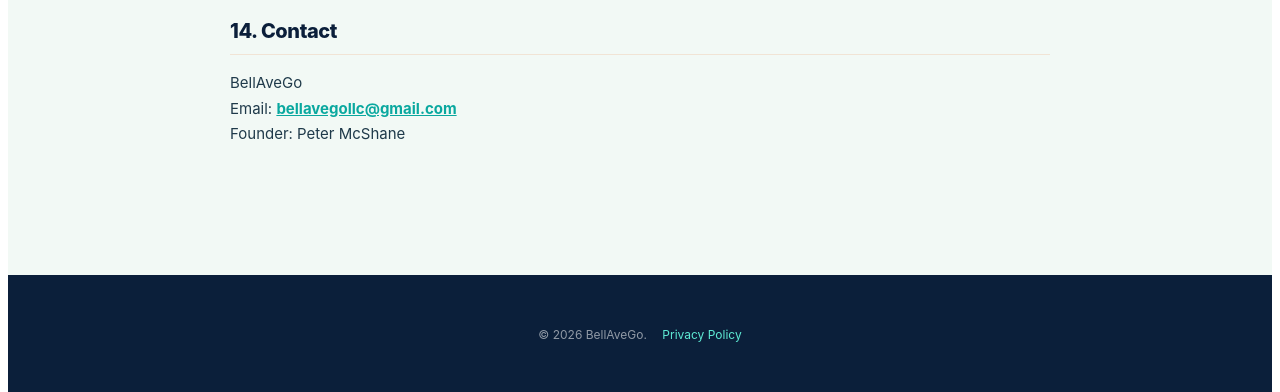
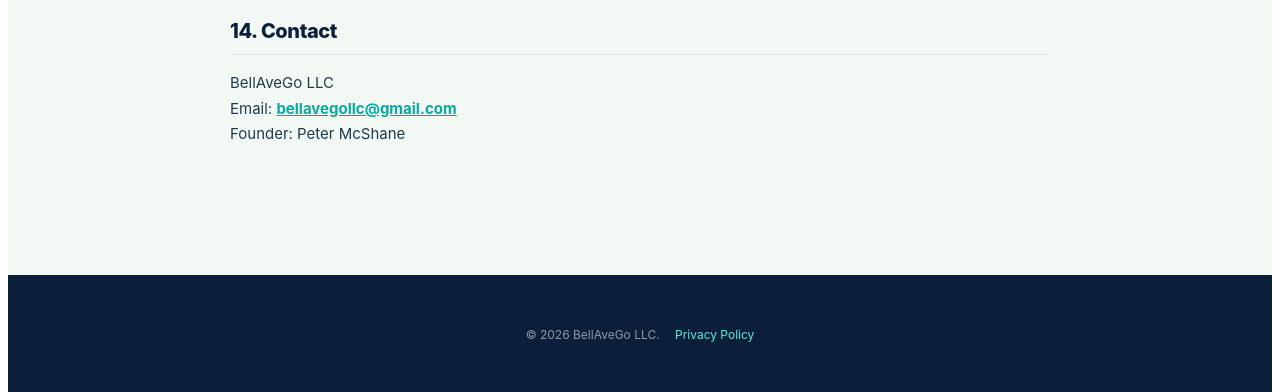
Before and after one commit to petermcshane0512-design/ringoco, a Next.js app: page /terms in a window 1280 px wide. Shown: the part 3592-3984 px from the top of the page. Built offline with nearby package versions, Linux system fonts and the light colour scheme; no server answers.

Commit message:
Update footer to BellAveGo LLC now that entity is registered (IL File #18099101)

```diff
--- a/src/app/founder/page.tsx
+++ b/src/app/founder/page.tsx
@@ -317,14 +317,12 @@ export default function FounderPage() {
       {/* Footer */}
       <footer style={{ padding: '28px 40px', background: '#FFF7EE', borderTop: '1px solid rgba(232,116,43,0.18)', textAlign: 'center' }}>
         <p style={{ margin: 0, fontSize: 12, color: '#7AAAB2' }}>
-          BellAveGo &middot; Built by Peter McShane &middot; <a href="mailto:peter@bellavego.com" style={{ color: '#C84B26', textDecoration: 'none', fontWeight: 700 }}>peter@bellavego.com</a>
+          © 2026 BellAveGo LLC &middot; Built by Peter McShane &middot; <a href="mailto:peter@bellavego.com" style={{ color: '#C84B26', textDecoration: 'none', fontWeight: 700 }}>peter@bellavego.com</a>
         </p>
         <p style={{ margin: '8px 0 0', fontSize: 11, color: '#7AAAB2' }}>
           <Link href="/privacy" style={{ color: 'inherit', textDecoration: 'none' }}>Privacy</Link>
           {' · '}
           <Link href="/terms" style={{ color: 'inherit', textDecoration: 'none' }}>Terms</Link>
-          {' · '}
-          © 2026 BellAveGo
         </p>
       </footer>
     </main>
--- a/src/app/page.tsx
+++ b/src/app/page.tsx
@@ -1312,7 +1312,7 @@ export default function HomePage() {
             {' · '}
             <Link href="/terms" style={{ color: '#7AAAB2', textDecoration: 'none' }}>Terms</Link>
             {' · '}
-            © 2026 BellAveGo
+            © 2026 BellAveGo LLC
           </p>
         </div>
       </footer>
--- a/src/app/pricing/page.tsx
+++ b/src/app/pricing/page.tsx
@@ -565,7 +565,7 @@ export default function PricingPage() {
           {' · '}
           <Link href="/terms" style={{ color: '#7AAAB2', textDecoration: 'none' }}>Terms</Link>
           {' · '}
-          © 2026 BellAveGo
+          © 2026 BellAveGo LLC
         </p>
       </footer>
     </main>
--- a/src/app/privacy/page.tsx
+++ b/src/app/privacy/page.tsx
@@ -143,13 +143,13 @@ export default function PrivacyPage() {
         </Section>
 
         <Section title="12. Contact">
-          <p>BellAveGo<br/>Email: <a href="mailto:bellavegollc@gmail.com" style={{ color: '#0AA89F', fontWeight: 700 }}>bellavegollc@gmail.com</a><br/>Founder: Peter McShane</p>
+          <p>BellAveGo LLC<br/>Email: <a href="mailto:bellavegollc@gmail.com" style={{ color: '#0AA89F', fontWeight: 700 }}>bellavegollc@gmail.com</a><br/>Founder: Peter McShane</p>
         </Section>
 
       </article>
 
       <footer style={{ padding: '40px 32px', background: '#0B1F3A', textAlign: 'center', color: 'rgba(255,255,255,0.55)', fontSize: 12 }}>
-        <p>© {new Date().getFullYear()} BellAveGo. <Link href="/terms" style={{ color: '#5EEAD4', textDecoration: 'none', marginLeft: 12 }}>Terms of Service</Link></p>
+        <p>© {new Date().getFullYear()} BellAveGo LLC. <Link href="/terms" style={{ color: '#5EEAD4', textDecoration: 'none', marginLeft: 12 }}>Terms of Service</Link></p>
       </footer>
     </main>
   )
--- a/src/app/terms/page.tsx
+++ b/src/app/terms/page.tsx
@@ -119,13 +119,13 @@ export default function TermsPage() {
         </Section>
 
         <Section title="14. Contact">
-          <p>BellAveGo<br/>Email: <a href="mailto:bellavegollc@gmail.com" style={{ color: '#0AA89F', fontWeight: 700 }}>bellavegollc@gmail.com</a><br/>Founder: Peter McShane</p>
+          <p>BellAveGo LLC<br/>Email: <a href="mailto:bellavegollc@gmail.com" style={{ color: '#0AA89F', fontWeight: 700 }}>bellavegollc@gmail.com</a><br/>Founder: Peter McShane</p>
         </Section>
 
       </article>
 
       <footer style={{ padding: '40px 32px', background: '#0B1F3A', textAlign: 'center', color: 'rgba(255,255,255,0.55)', fontSize: 12 }}>
-        <p>© {new Date().getFullYear()} BellAveGo. <Link href="/privacy" style={{ color: '#5EEAD4', textDecoration: 'none', marginLeft: 12 }}>Privacy Policy</Link></p>
+        <p>© {new Date().getFullYear()} BellAveGo LLC. <Link href="/privacy" style={{ color: '#5EEAD4', textDecoration: 'none', marginLeft: 12 }}>Privacy Policy</Link></p>
       </footer>
     </main>
   )
```
